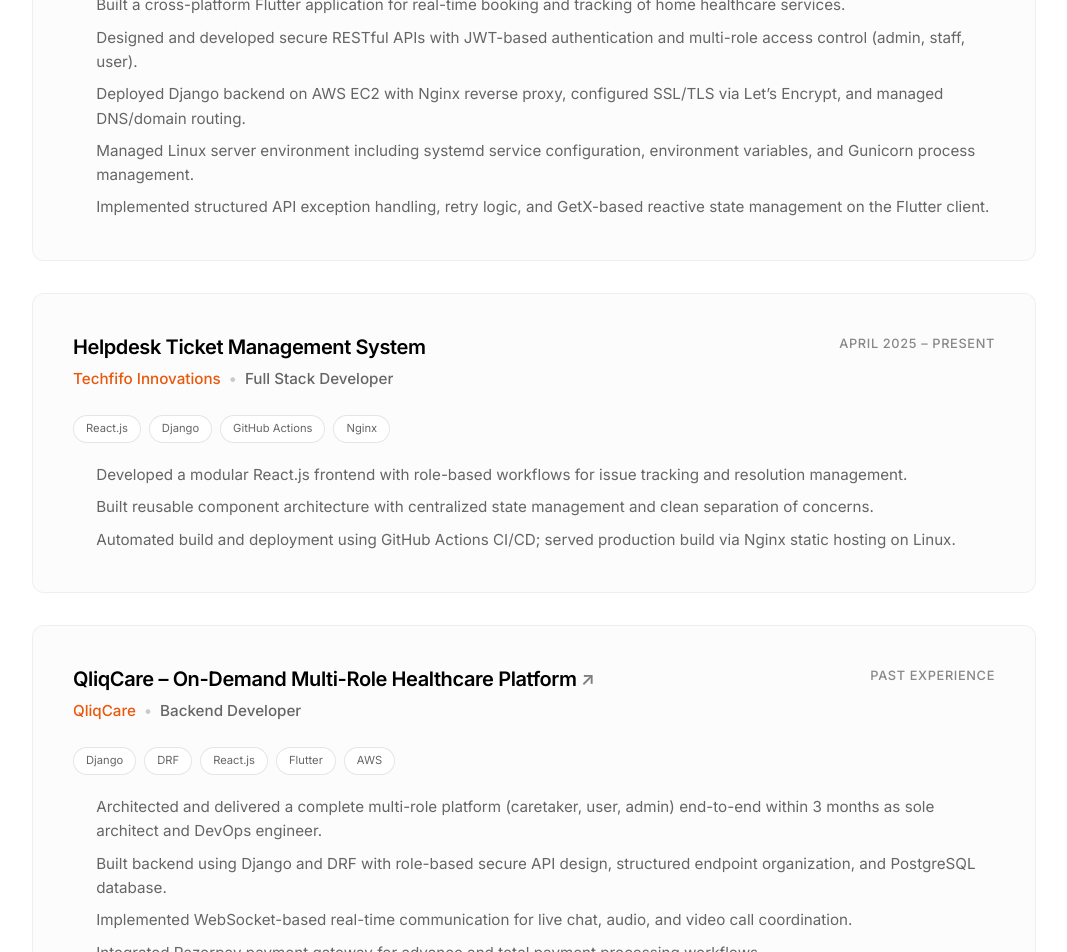
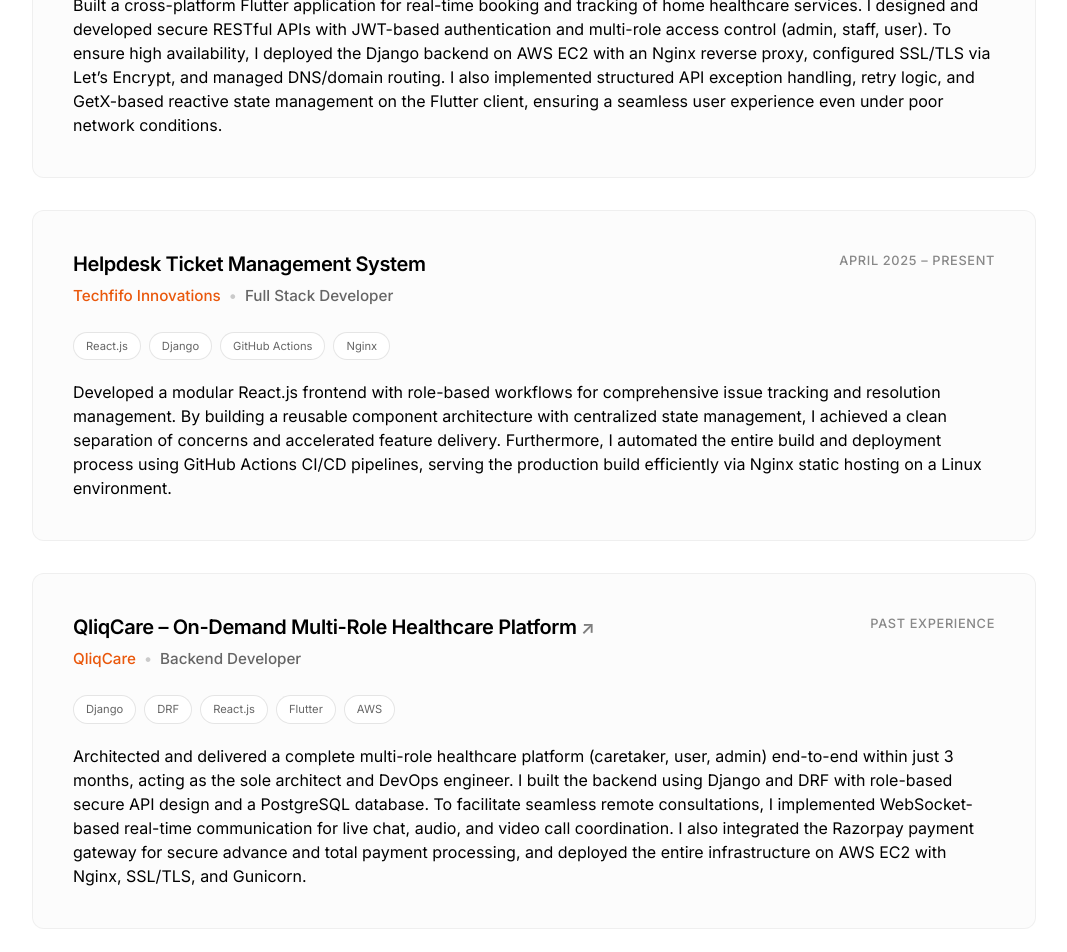
Before and after one commit to deepakdas-d/Deepak, a Next.js app: page / in a window 1280 px wide. Shown: the part 2540-3492 px from the top of the page, without its empty margins (106-1173 px from the left). Built offline with nearby package versions, Linux system fonts and the light colour scheme; no server answers; a web font is replaced by a local one.

Commit message:
feat: implement root layout with SEO metadata and create experience section component

```diff
--- a/src/app/layout.js
+++ b/src/app/layout.js
@@ -19,7 +19,7 @@
     template: "%s | Deepak Das"
   },
   description: "Deepak Das is a Full Stack Developer specializing in Flutter, Django, and React.js. Building scalable cross-platform applications and robust backend systems.",
-  keywords: ["Deepak Das", "Full Stack Developer", "Flutter Expert", "Django Developer", "React Developer", "Portfolio", "Software Engineer"],
+  keywords: ["Deepak Das", "Full Stack Developer", "Flutter Expert", "Django Developer", "React Developer", "Portfolio", "Software Engineer", "hire Flutter developer Kerala", "Django REST API developer", "cross-platform app developer India"],
   authors: [{ name: "Deepak Das" }],
   creator: "Deepak Das",
   openGraph: {
@@ -29,6 +29,14 @@
     title: "Deepak Das | Full Stack Developer",
     description: "Full Stack Developer specializing in Flutter, Django, and React.js. Crafting seamless digital experiences and scalable infrastructure.",
     siteName: "Deepak Das Portfolio",
+    images: [
+      {
+        url: 'https://www.deepakdas.online/images/deepak.jpeg',
+        width: 1200,
+        height: 630,
+        alt: 'Deepak Das - Full Stack Developer'
+      }
+    ],
   },
   twitter: {
     card: "summary_large_image",
--- a/src/components/ExperienceSection.jsx
+++ b/src/components/ExperienceSection.jsx
@@ -11,13 +11,7 @@
         role: "Full Stack Developer",
         duration: "April 2025 – Present",
         tech: "Flutter | Django | AWS EC2 | Nginx",
-        points: [
-            "Built a cross-platform Flutter application for real-time booking and tracking of home healthcare services.",
-            "Designed and developed secure RESTful APIs with JWT-based authentication and multi-role access control (admin, staff, user).",
-            "Deployed Django backend on AWS EC2 with Nginx reverse proxy, configured SSL/TLS via Let’s Encrypt, and managed DNS/domain routing.",
-            "Managed Linux server environment including systemd service configuration, environment variables, and Gunicorn process management.",
-            "Implemented structured API exception handling, retry logic, and GetX-based reactive state management on the Flutter client."
-        ]
+        description: "Built a cross-platform Flutter application for real-time booking and tracking of home healthcare services. I designed and developed secure RESTful APIs with JWT-based authentication and multi-role access control (admin, staff, user). To ensure high availability, I deployed the Django backend on AWS EC2 with an Nginx reverse proxy, configured SSL/TLS via Let’s Encrypt, and managed DNS/domain routing. I also implemented structured API exception handling, retry logic, and GetX-based reactive state management on the Flutter client, ensuring a seamless user experience even under poor network conditions."
     },
     {
         id: 2,
@@ -26,11 +20,7 @@
         role: "Full Stack Developer",
         duration: "April 2025 – Present",
         tech: "React.js | Django | GitHub Actions | Nginx",
-        points: [
-            "Developed a modular React.js frontend with role-based workflows for issue tracking and resolution management.",
-            "Built reusable component architecture with centralized state management and clean separation of concerns.",
-            "Automated build and deployment using GitHub Actions CI/CD; served production build via Nginx static hosting on Linux."
-        ]
+        description: "Developed a modular React.js frontend with role-based workflows for comprehensive issue tracking and resolution management. By building a reusable component architecture with centralized state management, I achieved a clean separation of concerns and accelerated feature delivery. Furthermore, I automated the entire build and deployment process using GitHub Actions CI/CD pipelines, serving the production build efficiently via Nginx static hosting on a Linux environment."
     },
     {
         id: 3,
@@ -40,14 +30,7 @@
         duration: "Past Experience",
         link: "https://play.google.com/store/apps/details?id=com.qliqcare.app",
         tech: "Django | DRF | React.js | Flutter | AWS",
-        points: [
-            "Architected and delivered a complete multi-role platform (caretaker, user, admin) end-to-end within 3 months as sole architect and DevOps engineer.",
-            "Built backend using Django and DRF with role-based secure API design, structured endpoint organization, and PostgreSQL database.",
-            "Implemented WebSocket-based real-time communication for live chat, audio, and video call coordination.",
-            "Integrated Razorpay payment gateway for advance and total payment processing workflows.",
-            "Built Superadmin Dashboard using React.js covering booking management, complaint handling, and reporting modules.",
-            "Handled full server deployment: AWS EC2 provisioning, Nginx reverse proxy, SSL/TLS, Gunicorn setup, and production hardening."
-        ]
+        description: "Architected and delivered a complete multi-role healthcare platform (caretaker, user, admin) end-to-end within just 3 months, acting as the sole architect and DevOps engineer. I built the backend using Django and DRF with role-based secure API design and a PostgreSQL database. To facilitate seamless remote consultations, I implemented WebSocket-based real-time communication for live chat, audio, and video call coordination. I also integrated the Razorpay payment gateway for secure advance and total payment processing, and deployed the entire infrastructure on AWS EC2 with Nginx, SSL/TLS, and Gunicorn."
     },
     {
         id: 4,
@@ -56,11 +39,7 @@
         role: "Full Stack Developer",
         duration: "April 2025 – Present",
         tech: "Flutter | Firebase | Kotlin",
-        points: [
-            "Developed user, maker, and admin Flutter apps with Firebase Authentication, Firestore, and Cloud Storage.",
-            "Integrated FCM push notifications and native Android background services using Kotlin.",
-            "Managed lifecycle-aware components, runtime permissions, and memory optimization across all roles."
-        ]
+        description: "Engineered comprehensive user, maker, and admin Flutter applications leveraging Firebase Authentication, Firestore, and Cloud Storage for real-time data synchronization. To drive user engagement, I integrated FCM push notifications and engineered native Android background services using Kotlin. Throughout the development lifecycle, I meticulously managed lifecycle-aware components, runtime permissions, and memory optimization to deliver a smooth experience across all operational roles."
     },
     {
         id: 5,
@@ -70,10 +49,7 @@
         duration: "April 2025 – Present",
         link: "https://play.google.com/store/apps/details?id=com.techfifo.photomerge",
         tech: "Flutter | Firebase | Play Store",
-        points: [
-            "Built a cross-platform design and editing app using Flutter with Firebase Auth, Firestore, and Cloud Storage.",
-            "Managed app signing, generated release builds (APK/AAB), and published to Google Play Store."
-        ]
+        description: "Built a robust cross-platform design and editing application utilizing Flutter, integrated with Firebase Auth, Firestore, and Cloud Storage for seamless cloud synchronization of user projects. I spearheaded the entire release cycle, managing app signing, generating optimized release builds (APK/AAB), and successfully publishing the application to the Google Play Store, resulting in a significantly expanded user base."
     },
     {
         id: 6,
@@ -83,10 +59,7 @@
         duration: "April 2025 – Present",
         link: "https://play.google.com/store/apps/details?id=com.agrita.app",
         tech: "Flutter | Django REST Framework | IoT",
-        points: [
-            "Developed a Flutter-based control interface for IoT device operations integrated with a Django REST Framework backend.",
-            "Implemented secure device communication protocols and real-time status monitoring with a responsive industrial UI."
-        ]
+        description: "Developed an intuitive Flutter-based control interface designed for complex IoT device operations, fully integrated with a robust Django REST Framework backend. I successfully implemented highly secure device communication protocols and established real-time status monitoring mechanisms, providing users with a highly responsive, industrial-grade user interface for managing critical motor valve hardware."
     },
     {
         id: 7,
@@ -95,11 +68,7 @@
         role: "Flutter Developer",
         duration: "Freelance",
         tech: "Flutter | Firebase | SQLite | Bluetooth",
-        points: [
-            "Developed a custom POS billing application for Android and Windows as an independent freelance engagement.",
-            "Implemented Bluetooth thermal printer integration for instant bill generation and printing.",
-            "Built inventory and stock management, sales monitoring, and transaction history modules."
-        ]
+        description: "Created a comprehensive, custom POS billing application targeting both Android and Windows environments as an independent freelance developer. A key technical achievement was the successful implementation of Bluetooth thermal printer integration, enabling instant, reliable bill generation. Additionally, I architected robust modules for local inventory and stock management using SQLite, alongside real-time sales monitoring and transaction history analytics."
     },
     {
         id: 8,
@@ -108,12 +77,7 @@
         role: "Flutter Developer",
         duration: "Personal",
         tech: "Flutter | WebRTC | Firebase | BLoC",
-        points: [
-            "Independently built a real-time P2P communication app featuring messaging, audio, and video calling using WebRTC and Firebase.",
-            "Built WebRTC signaling architecture using Firestore; integrated FCM for incoming call push notifications.",
-            "Implemented background call handling, lifecycle management, reconnect logic, and WebRTC session stability on Android.",
-            "Used BLoC architecture for scalable state management and go router for navigation."
-        ]
+        description: "Conceptualized and independently built a real-time peer-to-peer communication application featuring secure messaging, high-quality audio, and video calling. I engineered a robust WebRTC signaling architecture backed by Firestore and integrated FCM to ensure reliable incoming call push notifications. To guarantee session stability, I implemented sophisticated background call handling, comprehensive lifecycle management, and automatic reconnect logic on Android, utilizing the BLoC architecture for scalable and predictable state management."
     }
 ];
 
@@ -154,11 +118,9 @@
                             ))}
                         </div>
 
-                        <ul className={styles.pointsList}>
-                            {exp.points.map((pt, idx) => (
-                                <li key={idx}>{pt}</li>
-                            ))}
-                        </ul>
+                        <p className={styles.descriptionText}>
+                            {exp.description}
+                        </p>
                     </div>
                 ))}
             </div>
```
